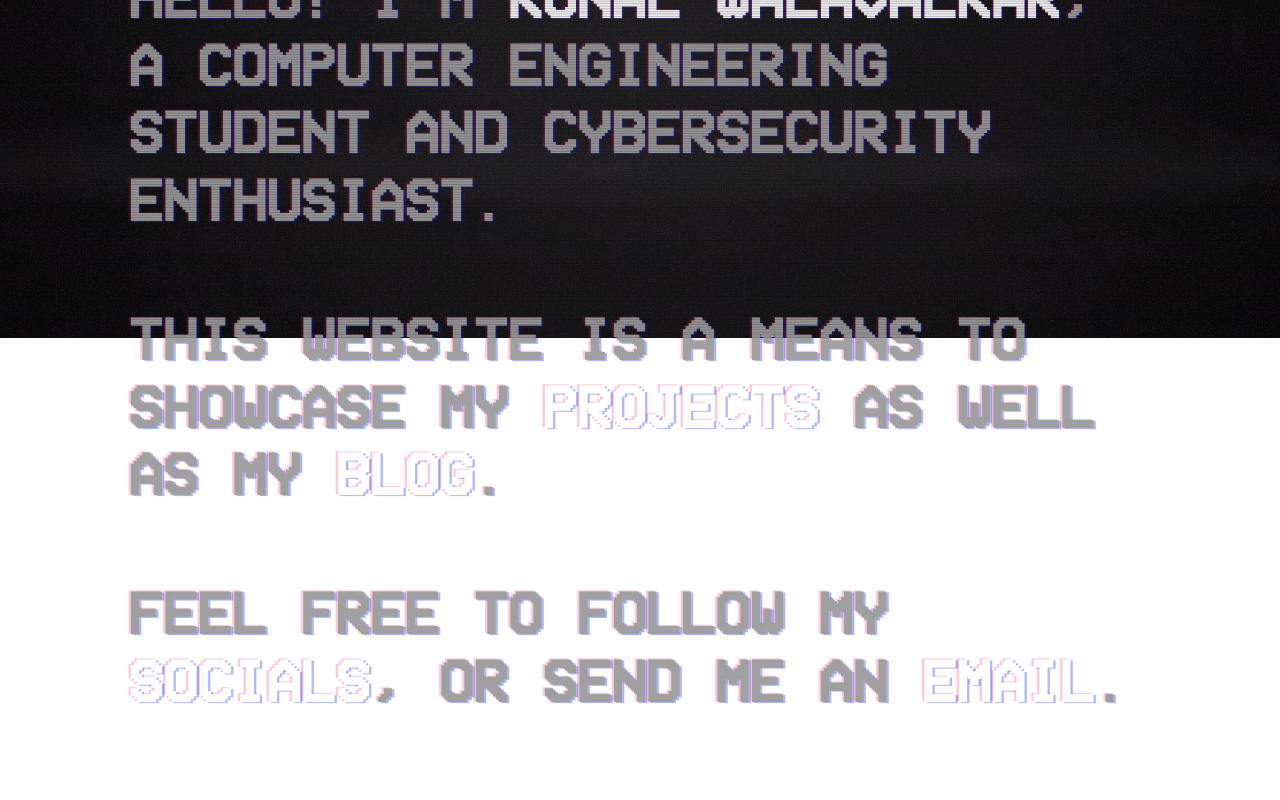
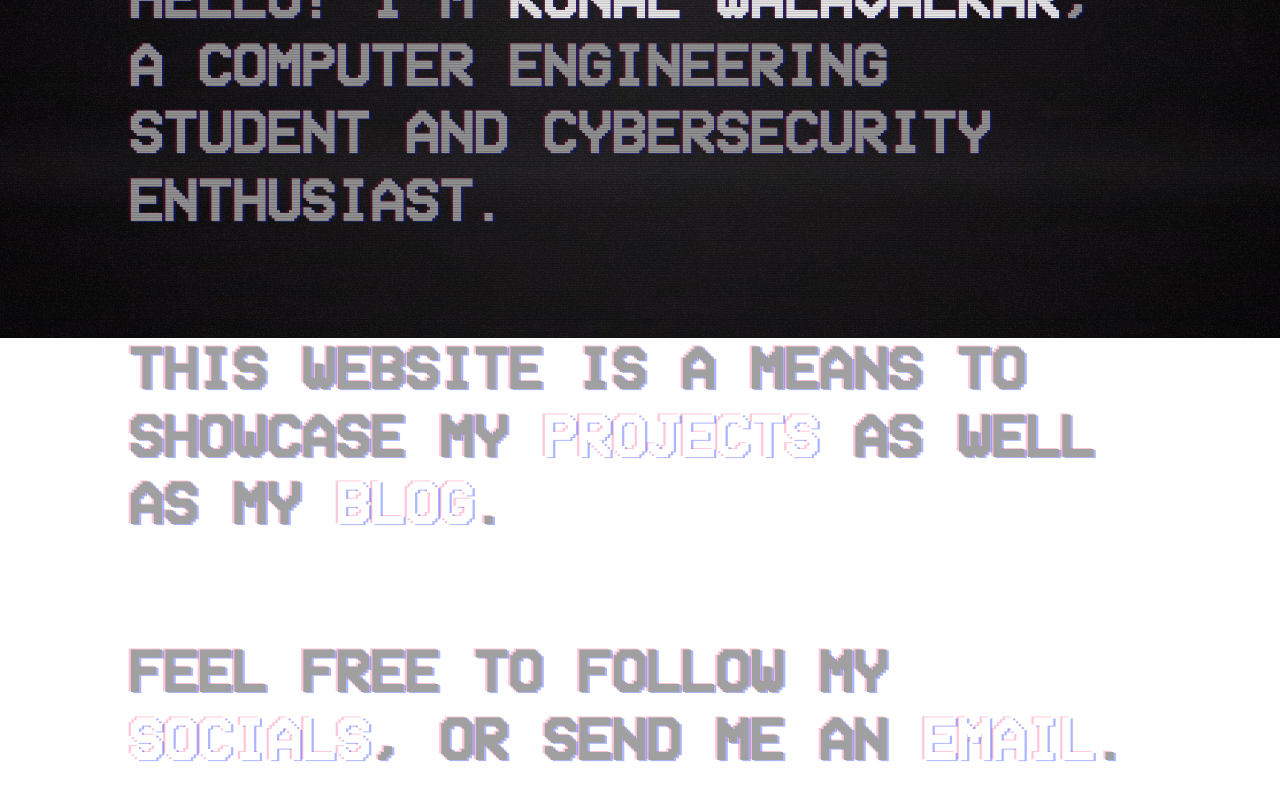
Before and after one commit to kunalwalavalkar/Portfolio, a React (Create React App) app: page /home in a window 1280 px wide. Shown: the part 462-1262 px from the top of the page. Built offline with nearby package versions, Linux system fonts and the light colour scheme.

Commit message:
First commit

```diff
--- a/src/index.css
+++ b/src/index.css
@@ -702,7 +702,7 @@ body {
 }
 
 .spacing {
-	margin-bottom: 0;
+	margin-bottom: 12.5vh;
 }
 
 .personal {
--- a/src/pages/Home.js
+++ b/src/pages/Home.js
@@ -29,7 +29,7 @@ const Home = () => {
 				pageClassName="currentPage glitch layers"
 			/>
 			<h2>
-				<p>
+				<p className='spacing'>
 					<span className="personal">HELLO! I'M </span>
 					<span className="hiddenTxt">
 						<Button button="KUNAL WALAVALKAR" buttonClassName="nonClickable pages" />
@@ -41,9 +41,7 @@ const Home = () => {
 					<span className="personal">.</span>
 				</p>
 
-				<br></br>
-
-				<p>
+				<p className='spacing'>
 					<span className="personal">THIS WEBSITE IS A MEANS TO SHOWCASE MY </span>
 					<span>
 						<Button button="PROJECTS" buttonClassName="clickable pages" buttonHref="/projects" />
@@ -60,9 +58,7 @@ const Home = () => {
 					<span className="personal">.</span>
 				</p>
 
-				<br></br>
-
-				<p>
+				<p className='spacing'>
 					<span className="personal">FEEL FREE TO FOLLOW MY </span>
 					<span>
 						<Button button="SOCIALS" buttonClassName="clickable pages" buttonHref="/socials" />
--- a/src/pages/Projects.js
+++ b/src/pages/Projects.js
@@ -30,7 +30,7 @@ const Projects = () => {
 				pageClassName="currentPage"
 			/>
 
-			<p>
+			<p className='spacing'>
 				<h2>
 					<Button
 						button="RISK CALCULATOR"
@@ -42,12 +42,7 @@ const Projects = () => {
 				<span className="description">Risk calculator inspired by OWASP.</span>
 			</p>
 
-			<br></br>
-			<br></br>
-			<br></br>
-			<br></br>
-
-			<div className="spacing">
+			<p className="spacing">
 				<h2>
 					<Button
 						button="SIGNUM"
@@ -57,7 +52,7 @@ const Projects = () => {
 					/>
 				</h2>
 				<span className="description">Generate and strength check your passwords.</span>
-			</div>
+			</p>
 		</>
 	);
 };
--- a/src/pages/Socials.js
+++ b/src/pages/Socials.js
@@ -30,7 +30,7 @@ const Socials = () => {
 				pageClassName="currentPage"
 			/>
 
-			<p>
+			<p className='spacing'>
 				<h2>
 					<Button
 						button="GITHUB"
@@ -42,12 +42,7 @@ const Socials = () => {
 				<span className="description">To check out my projects and open source contributions.</span>
 			</p>
 
-			<br></br>
-			<br></br>
-			<br></br>
-			<br></br>
-
-			<p>
+			<p className='spacing'>
 				<h2>
 					<Button
 						button="TRYHACKME"
@@ -59,12 +54,7 @@ const Socials = () => {
 				<span className="description">To check out the rooms I've completed.</span>
 			</p>
 
-			<br></br>
-			<br></br>
-			<br></br>
-			<br></br>
-
-			<p>
+			<p className='spacing'>
 				<h2>
 					<Button
 						button="INSTAGRAM"
```
